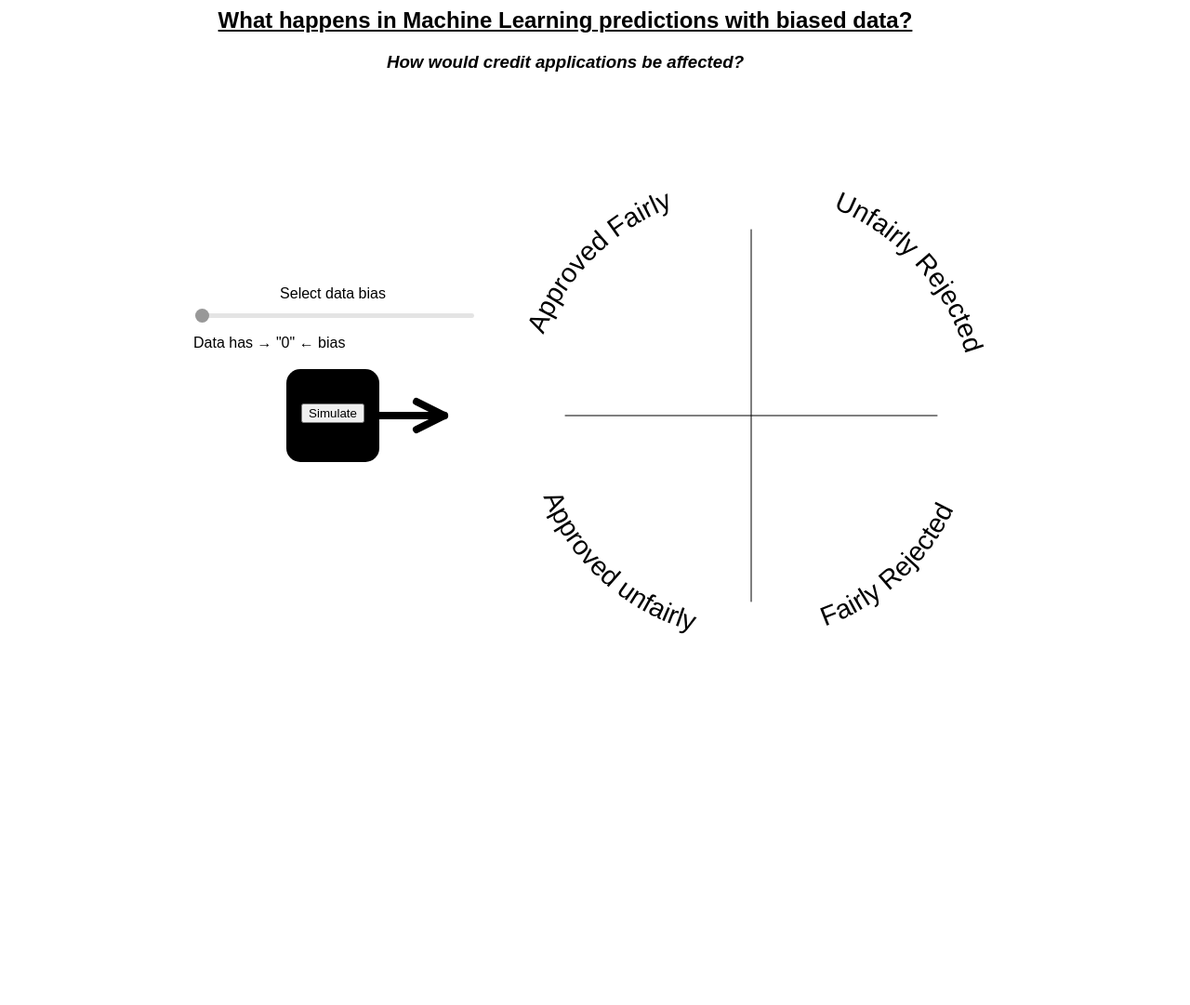
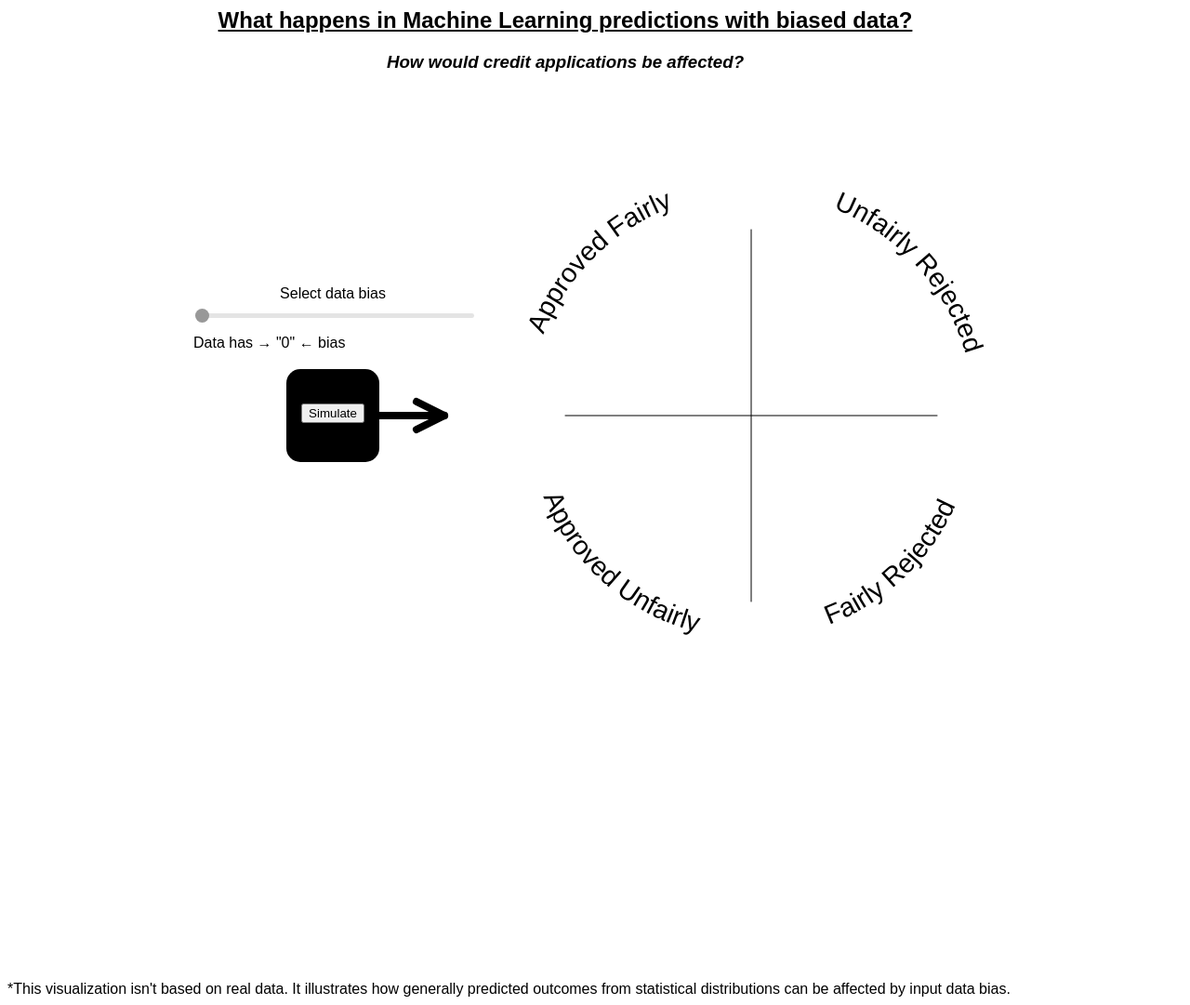
Before and after one commit to acdreyer/visualizing-uncertainty, a plain HTML site: page index.html in a window 1280 px wide. Shown: the whole page at 93% size. Drawn offline with nearby package versions, Linux system fonts and the light colour scheme.

Commit message:
disclaimer added

```diff
--- a/index.html
+++ b/index.html
@@ -105,6 +105,10 @@
   /*text-decoration: underline;*/
 }
 
+footer {
+  font-family: sans-serif;
+}
+
 </style>
 
 
@@ -132,6 +136,9 @@
 
       </div>
   </div>
+
+  <footer>*This visualization isn't based on real data.
+  It illustrates how generally predicted outcomes from statistical distributions can be affected by input data bias. </footer>
 
 
 
@@ -384,7 +391,7 @@ var xleftcenter = 300;
     .attr('font-size','12px')
     .attr('startOffset','37')
     .attr('xlink:href','#curve2')
-    .html('Approved unfairly &nbsp&nbsp&nbsp&nbsp&nbsp&nbsp&nbsp&nbsp&nbsp&nbsp&nbsp&nbsp&nbsp&nbsp&nbsp&nbsp \
+    .html('Approved Unfairly &nbsp&nbsp&nbsp&nbsp&nbsp&nbsp&nbsp&nbsp&nbsp&nbsp&nbsp&nbsp&nbsp&nbsp&nbsp&nbsp \
            Fairly Rejected &nbsp&nbsp&nbsp&nbsp&nbsp&nbsp&nbsp&nbsp&nbsp&nbsp&nbsp&nbsp&nbsp&nbsp&nbsp&nbsp&nbsp');
 
 
```
